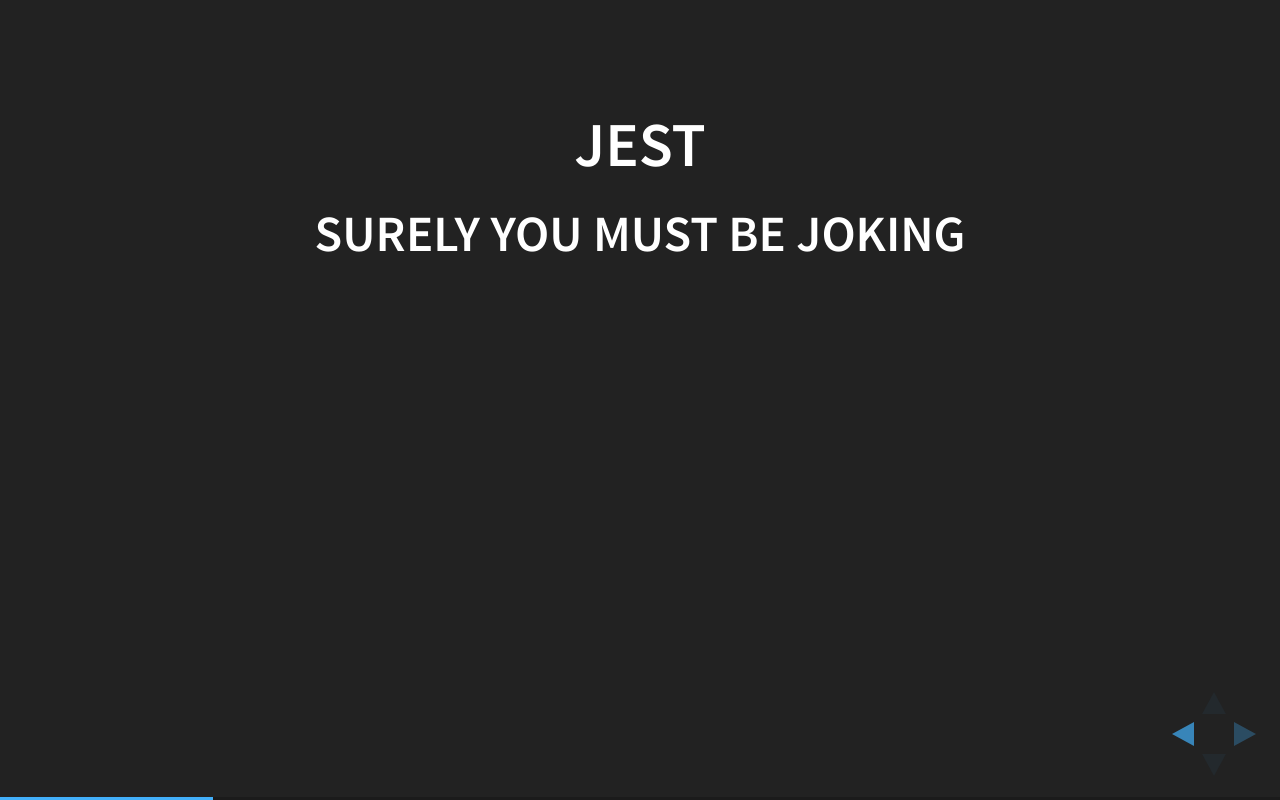
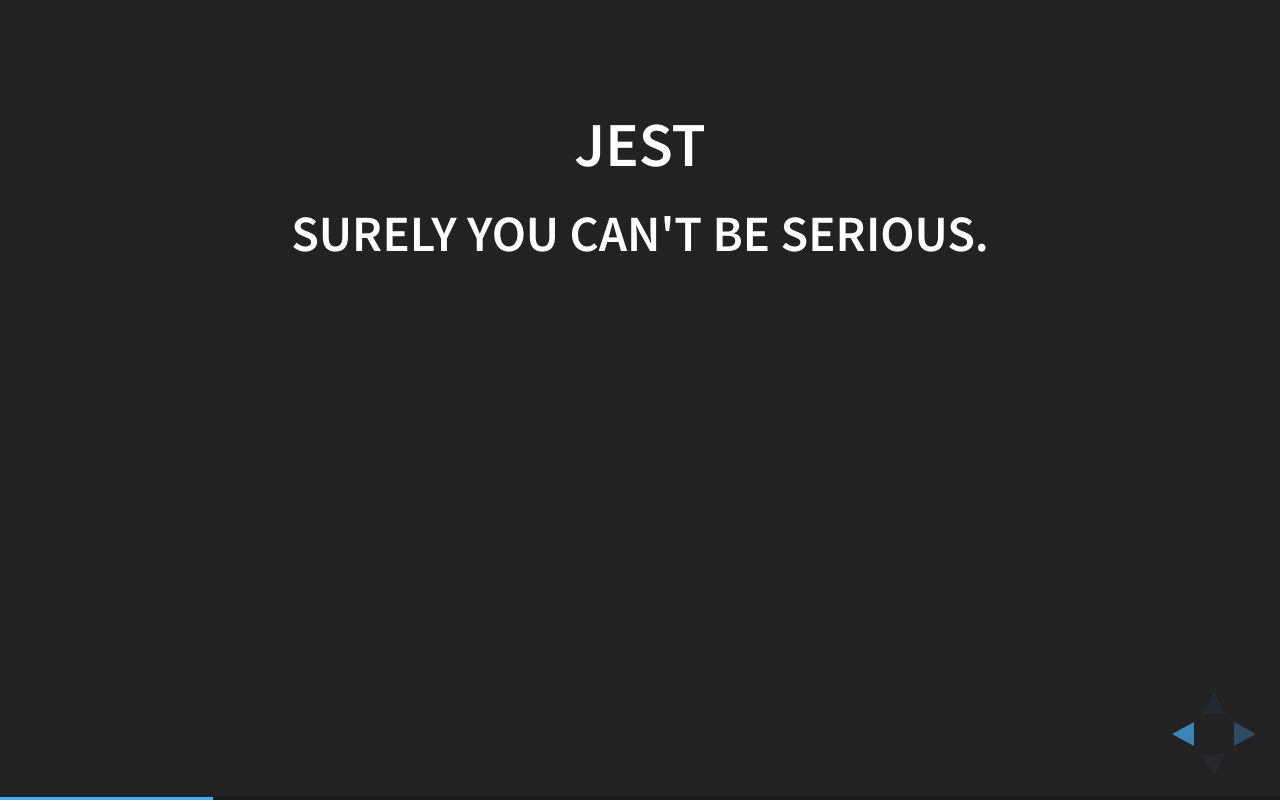
Before and after one commit to bodiddlie/jest-talk-slides, a website: page index.html in a window 1280 px wide. Both pictures are taken after a click on the button 1251 px from the left and 734 px from the top of the page. Drawn offline with Linux system fonts and the light colour scheme.

Commit message:
fixed quote

```diff
--- a/index.html
+++ b/index.html
@@ -33,7 +33,7 @@
 				</section>
 				<section>
 					<h2>Jest</h2>
-					<h3>Surely you must be joking</h3>
+					<h3>Surely you can't be serious.</h3>
 					<img class="fragment" src="http://i.giphy.com/5Cxuyn8LPWzyU.gif" />
         </section>
 				<section>
```
